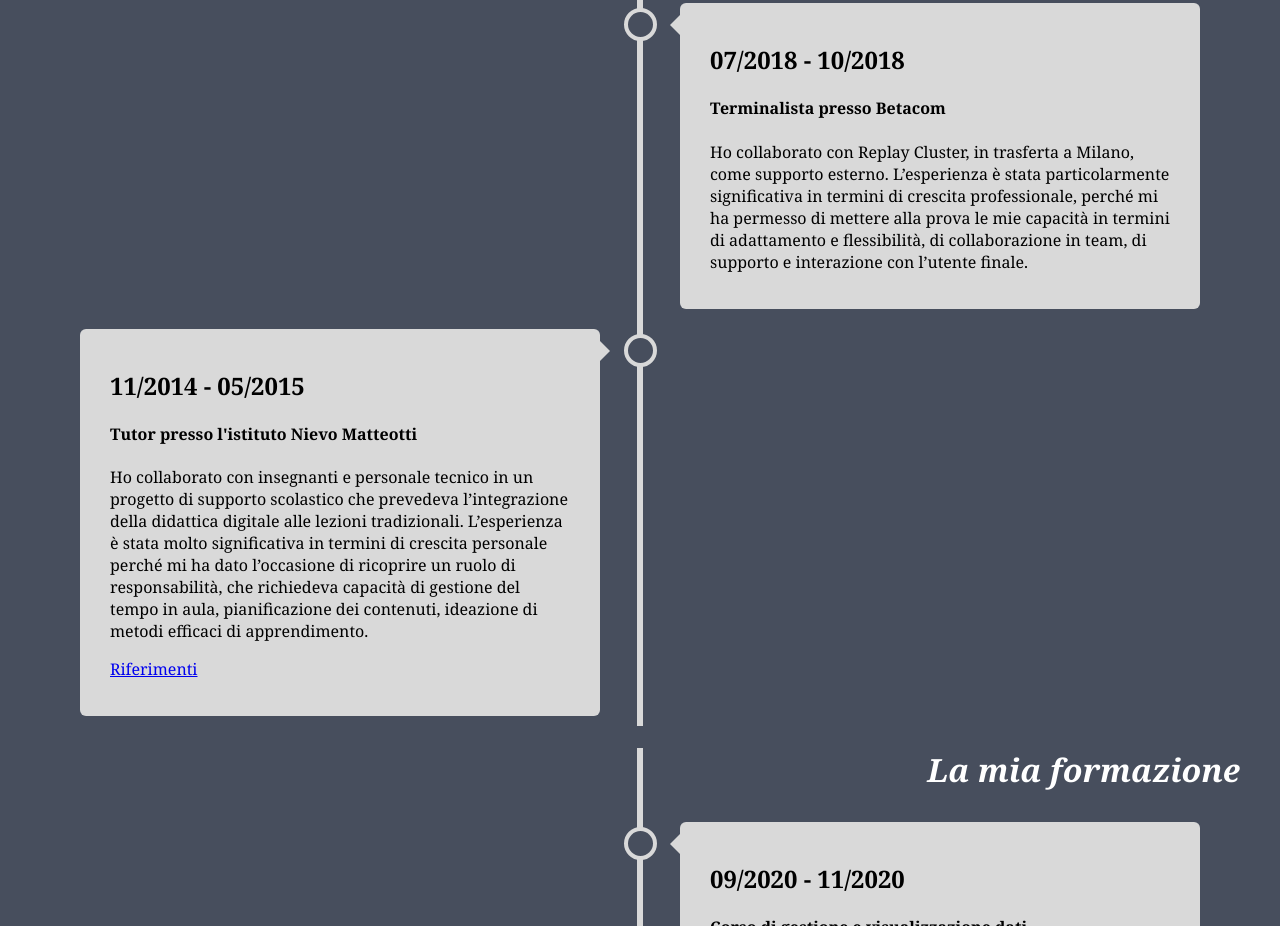
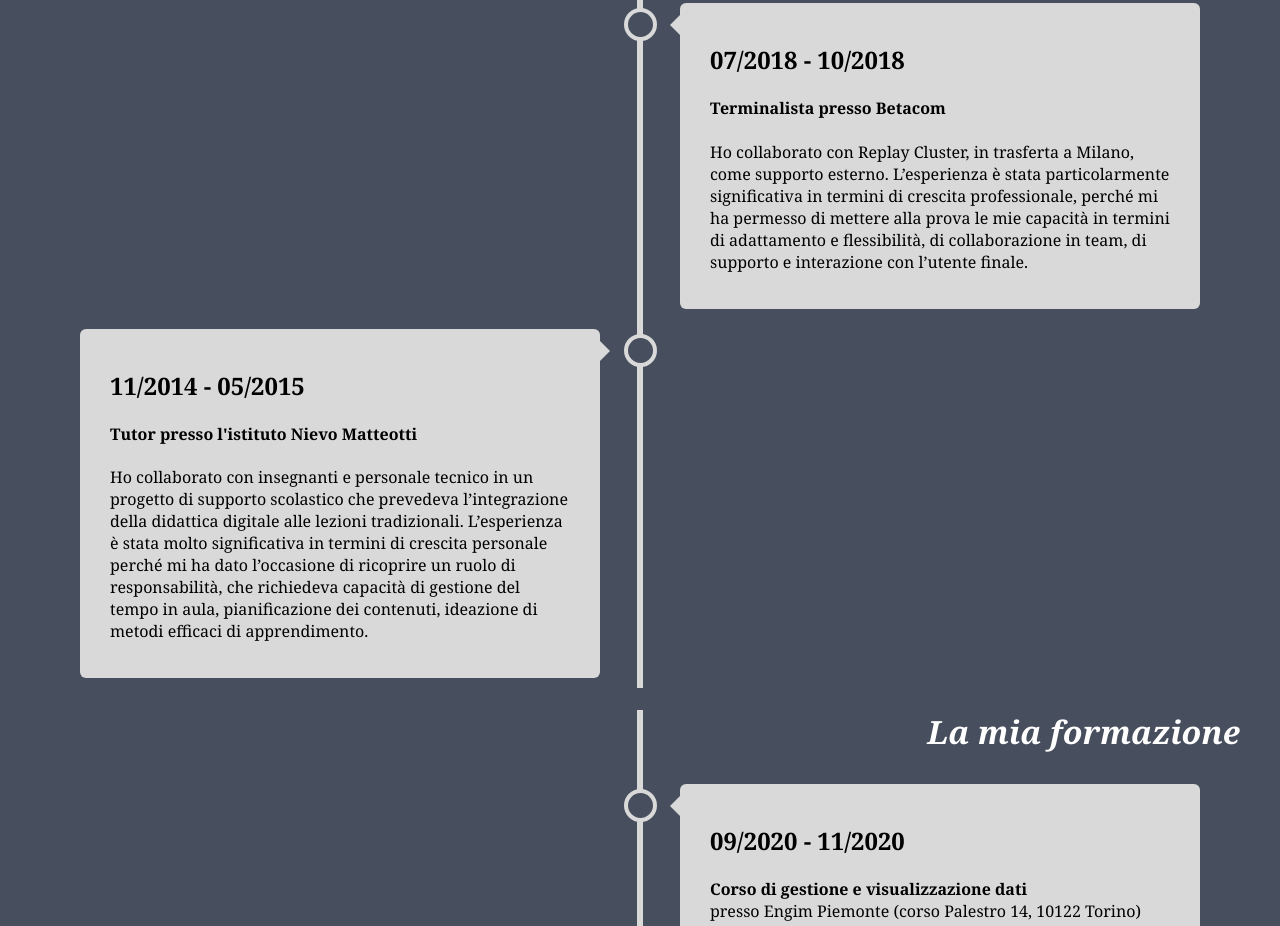
Before and after one commit to AMC2202/portfolio, a plain HTML site: page aboutme/myprofile.html in a window 1280 px wide. Shown: the part 1018-1944 px from the top of the page. Drawn offline with Linux system fonts and the light colour scheme.

Commit message:
Remove external link

```diff
--- a/aboutme/myprofile.html
+++ b/aboutme/myprofile.html
@@ -67,7 +67,6 @@
         in termini di crescita personale perché mi ha dato l’occasione di ricoprire un ruolo di responsabilità,
         che richiedeva capacità di gestione del tempo in aula, pianificazione dei contenuti, ideazione di metodi
         efficaci di apprendimento.</p>
-        <p><a href="https://scuoladeicompiti.i-learn.unito.it/" target="_blank">Riferimenti</a></p>
     </div>
   </div>
 </div>
```
